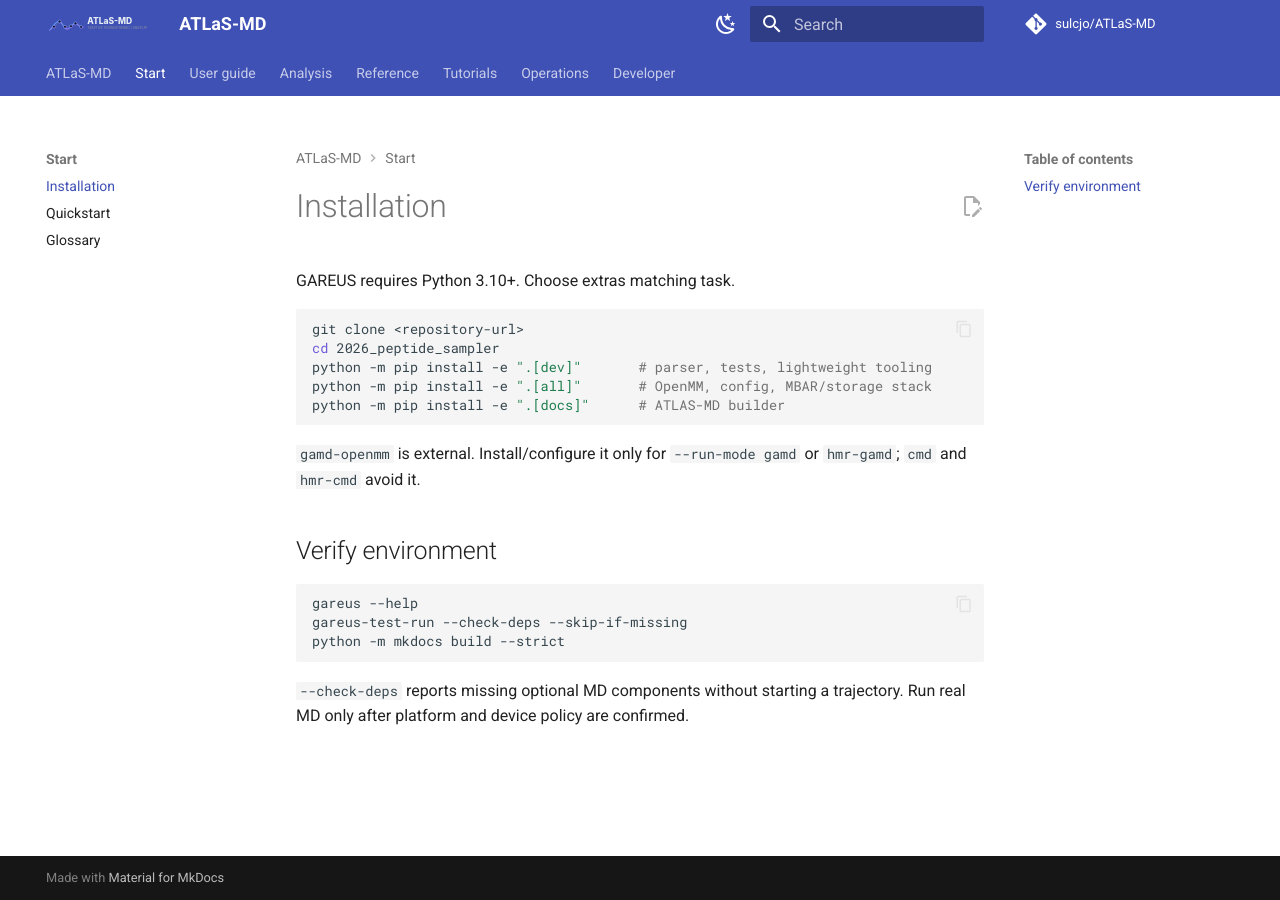
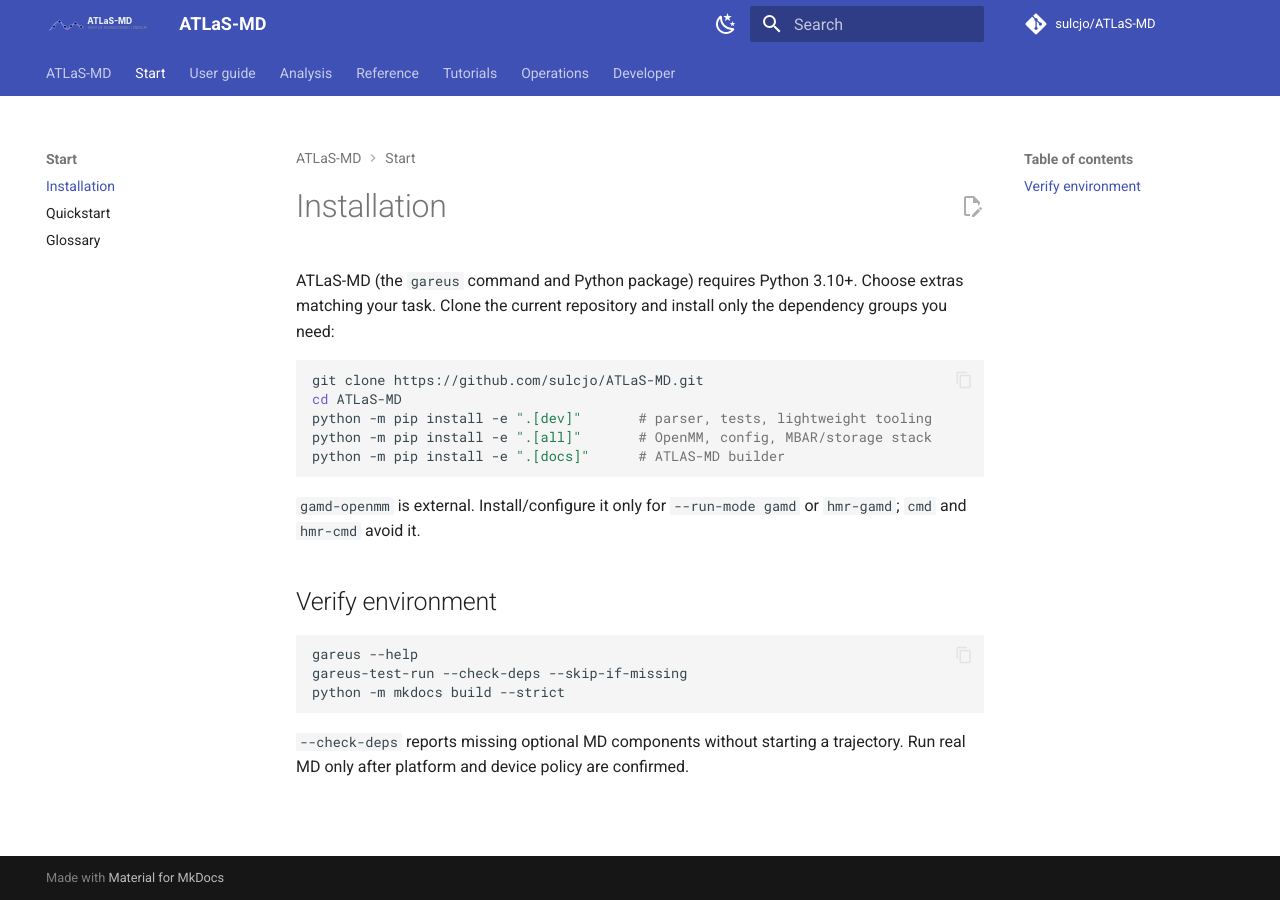
Before and after one commit to sulcjo/ATLaS-MD, an MkDocs documentation site: the page built from docs/atlas-md/start/installation.md, in a window 1280 px wide. Built offline with MkDocs 1.6.1 and Material for MkDocs 9.7.7, drawn with Linux system fonts in a browser that asks for light colours; comment, search, counter and statistics services are not loaded.

Commit message:
docs: correct clone and install instructions

````diff
--- a/docs/atlas-md/start/installation.md
+++ b/docs/atlas-md/start/installation.md
@@ -1,10 +1,10 @@
 # Installation
 
-GAREUS requires Python 3.10+. Choose extras matching task.
+ATLaS-MD (the `gareus` command and Python package) requires Python 3.10+. Choose extras matching your task. Clone the current repository and install only the dependency groups you need:
 
 ```bash
-git clone <repository-url>
-cd 2026_peptide_sampler
+git clone https://github.com/sulcjo/ATLaS-MD.git
+cd ATLaS-MD
 python -m pip install -e ".[dev]"       # parser, tests, lightweight tooling
 python -m pip install -e ".[all]"       # OpenMM, config, MBAR/storage stack
 python -m pip install -e ".[docs]"      # ATLAS-MD builder
````
